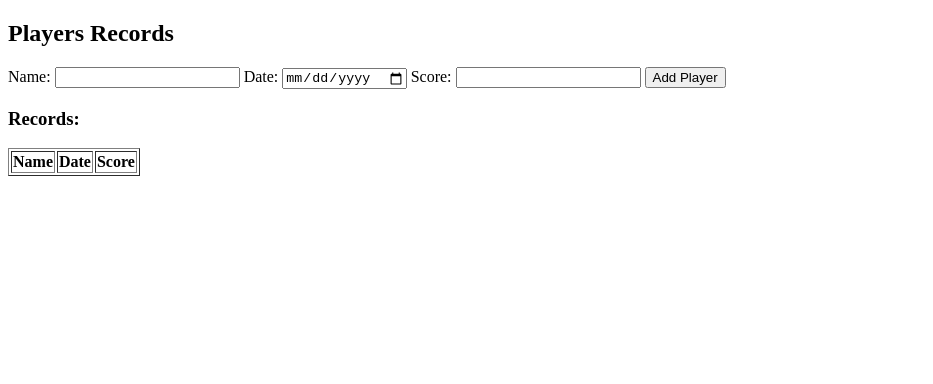
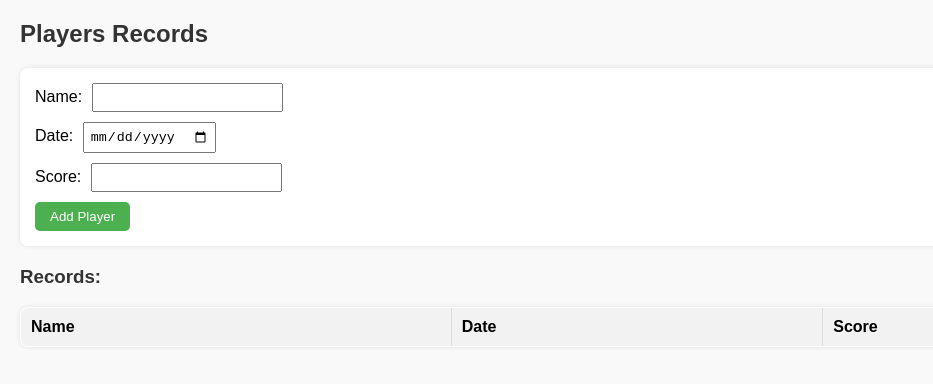
Before and after one commit to MoatazAbdElmutaal/FFM-Resluts-Tracking-, a plain HTML site: page index.html in a window 1280 px wide. Shown: the whole page, without its empty margins (0-933 px from the left). Drawn offline with Linux system fonts and the light colour scheme; no server answers.

Commit message:
Update index.html

```diff
--- a/index.html
+++ b/index.html
@@ -4,6 +4,67 @@
   <meta charset="UTF-8">
   <title>Firebase Array Demo</title>
 </head>
+  <style>
+  body {
+    font-family: Arial, sans-serif;
+    margin: 20px;
+    background: #f9f9f9;
+  }
+
+  h2, h3 {
+    color: #333;
+  }
+
+  form {
+    margin-bottom: 20px;
+    background: #fff;
+    padding: 15px;
+    border-radius: 8px;
+    box-shadow: 0 0 5px rgba(0,0,0,0.1);
+  }
+
+  form label {
+    display: block;
+    margin-bottom: 10px;
+  }
+
+  form input {
+    padding: 5px;
+    margin-left: 5px;
+  }
+
+  form button {
+    padding: 7px 15px;
+    background: #4CAF50;
+    color: white;
+    border: none;
+    border-radius: 5px;
+    cursor: pointer;
+  }
+
+  form button:hover {
+    background: #45a049;
+  }
+
+  table {
+    width: 100%;
+    border-collapse: collapse;
+    background: #fff;
+    border-radius: 8px;
+    overflow: hidden;
+    box-shadow: 0 0 5px rgba(0,0,0,0.1);
+  }
+
+  table th, table td {
+    padding: 10px;
+    border: 1px solid #ddd;
+    text-align: left;
+  }
+
+  table th {
+    background: #f2f2f2;
+  }
+  </style>
 <body>
 
 <h2>Players Records</h2>
```
